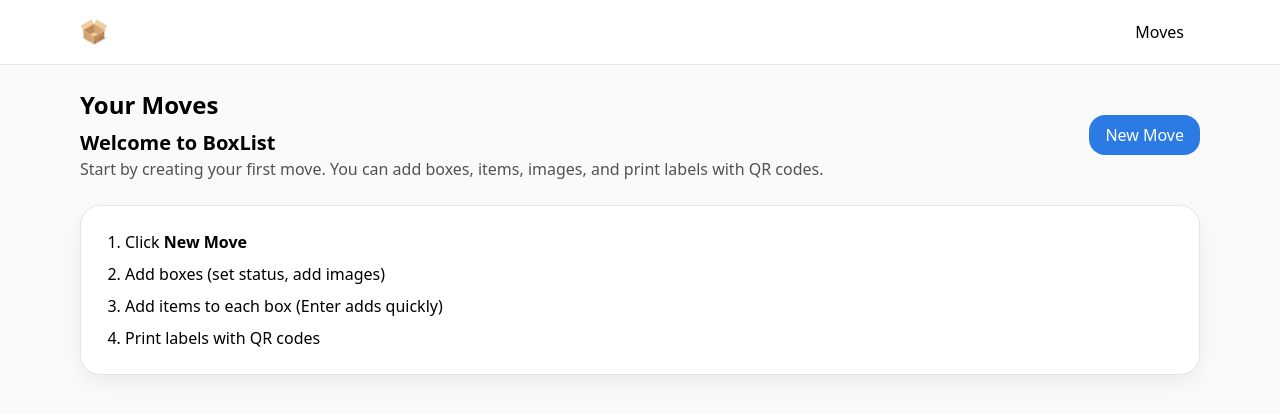
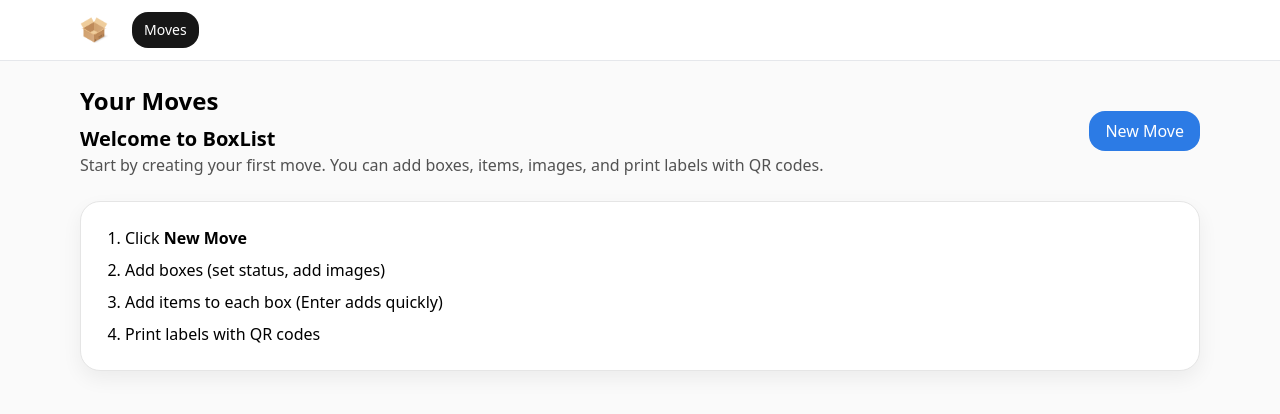
Before and after one commit to digiprofits/boxlisttest, a React (Vite) app: page / in a window 1280 px wide. Shown: the top 414 px of the page. Built offline with nearby package versions, Linux system fonts and the light colour scheme.

Commit message:
Update TopBar.tsx

```diff
--- a/src/components/TopBar.tsx
+++ b/src/components/TopBar.tsx
@@ -1,24 +1,40 @@
-import { Link } from 'react-router-dom';
+import { Link, NavLink } from 'react-router-dom';
 import { useUI } from '@/store';
+
+function Tab({ to, children }:{ to:string; children:React.ReactNode }) {
+  return (
+    <NavLink
+      to={to}
+      className={({ isActive }) => `tab ${isActive ? 'tab-active' : ''}`}
+    >
+      {children}
+    </NavLink>
+  );
+}
 
 export default function TopBar(){
   const { currentMoveId } = useUI();
+
   return (
     <header className="sticky top-0 z-40 border-b bg-white/90 backdrop-blur">
-      <div className="mx-auto max-w-6xl px-4 py-3 flex items-center gap-3">
-        <Link to="/" className="flex items-center gap-2">
+      <div className="mx-auto max-w-6xl px-3 sm:px-4 py-2 sm:py-3 flex items-center gap-2">
+        <Link to="/" className="flex items-center gap-2 shrink-0">
           <img src="/logo.png" alt="BoxList" className="h-7 w-7 rounded-md" />
         </Link>
-        <nav className="ml-auto flex items-center gap-2">
-          <Link to="/" className="btn btn-ghost">Moves</Link>
-          {currentMoveId && (
-            <>
-              <Link to={`/moves/${currentMoveId}/boxes`} className="btn btn-ghost">Boxes</Link>
-              <Link to={`/moves/${currentMoveId}/items`} className="btn btn-ghost">Items</Link>
-              <Link to={`/moves/${currentMoveId}/search`} className="btn btn-ghost">Search</Link>
-              <Link to={`/moves/${currentMoveId}/settings`} className="btn btn-ghost">Settings</Link>
-            </>
-          )}
+
+        {/* Scrollable tabs on mobile so nothing wraps or gets cut off */}
+        <nav className="ml-2 sm:ml-4 flex-1 overflow-x-auto no-scrollbar">
+          <div className="flex items-center gap-1 sm:gap-2">
+            <Tab to="/">Moves</Tab>
+            {currentMoveId && (
+              <>
+                <Tab to={`/moves/${currentMoveId}/boxes`}>Boxes</Tab>
+                <Tab to={`/moves/${currentMoveId}/items`}>Items</Tab>
+                <Tab to={`/moves/${currentMoveId}/search`}>Search</Tab>
+                <Tab to={`/moves/${currentMoveId}/settings`}>Settings</Tab>
+              </>
+            )}
+          </div>
         </nav>
       </div>
     </header>
```
